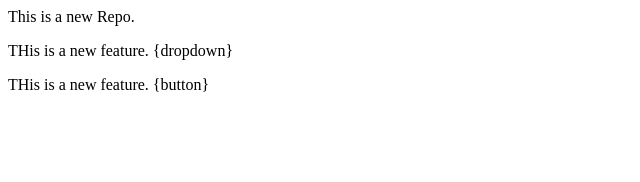
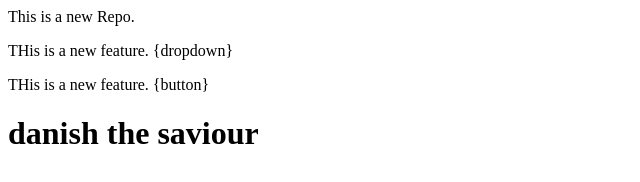
Before and after one commit to man-of-game/LocalRepo, a plain HTML site: page index.html in a window 1280 px wide. Shown: the whole page, without its empty margins (0-640 px from the left). Drawn offline with Linux system fonts and the light colour scheme.

Commit message:
add a header

```diff
--- a/index.html
+++ b/index.html
@@ -1,3 +1,4 @@
 <p>This is a new Repo.</p>
 <p>THis is a new feature. {dropdown}</p>
 <p>THis is a new feature. {button}</p>
+<h1>danish the saviour</h1>
```
